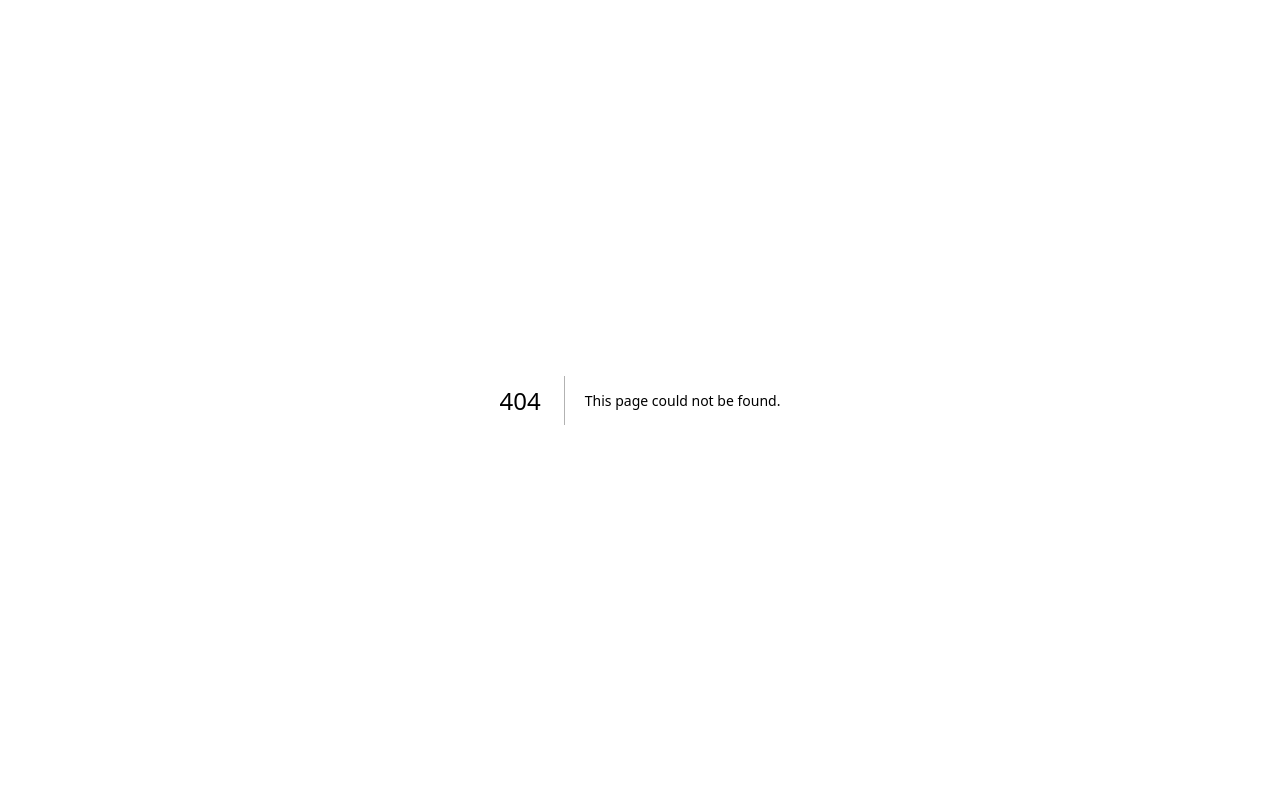
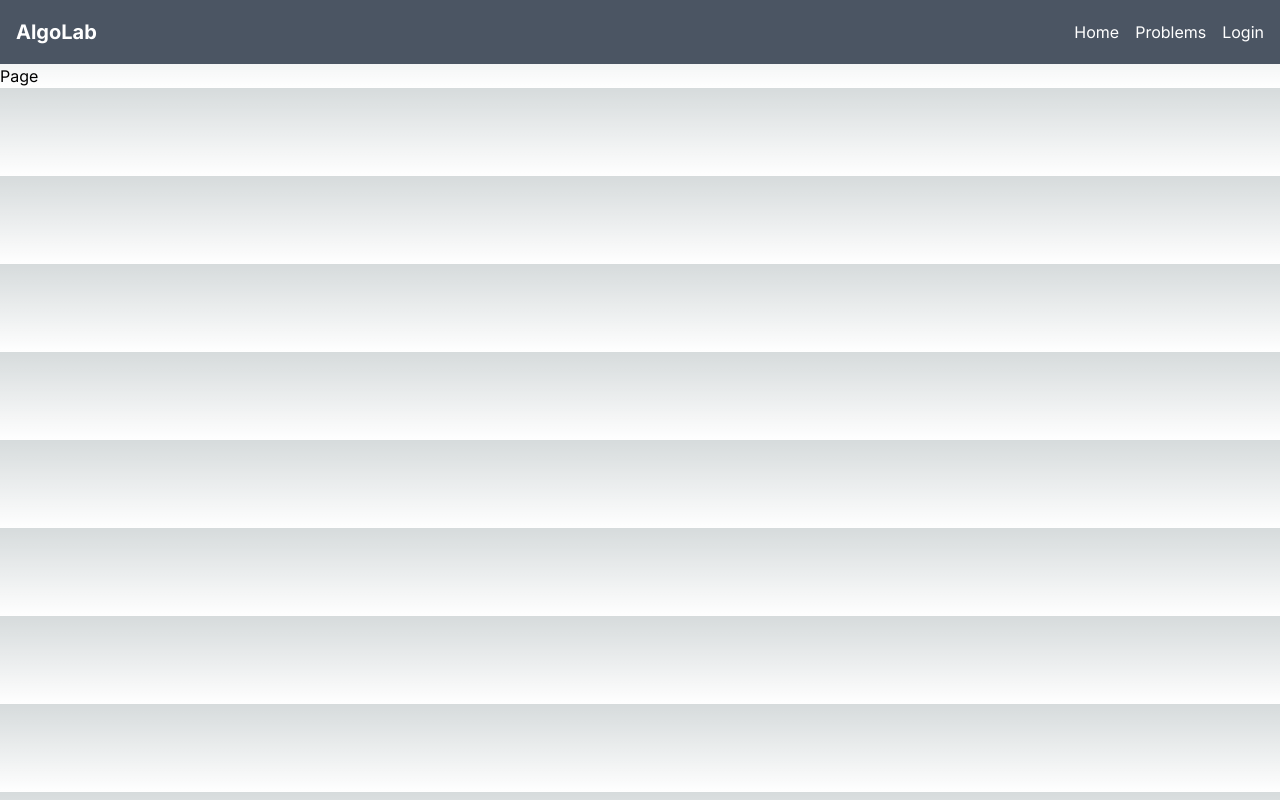
Before and after one commit to agamswaroop619/leetcode-clone, a Next.js app in the folder app/: page /problem in a window 1280 px wide. Before the commit this address had no page. Built offline with nearby package versions, Linux system fonts and the light colour scheme.

Commit message:
Commit for problems page

```diff
--- a/app/src/app/components/navbar.tsx
+++ b/app/src/app/components/navbar.tsx
@@ -7,12 +7,12 @@ const Navbar = () => {
         <div className='text-white text-xl font-bold'>AlgoLab</div>
         <ul className='flex space-x-4'>
           <li>
-            <a href='#' className='text-white'>
+            <a href='/' className='text-white'>
               Home
             </a>
           </li>
           <li>
-            <a href='#' className='text-white'>
+            <a href='/problem' className='text-white'>
               Problems
             </a>
           </li>
--- /dev/null
+++ b/app/src/app/problem/layout.tsx
@@ -0,0 +1,21 @@
+import type { Metadata } from 'next'
+import { Inter } from 'next/font/google'
+const inter = Inter({ subsets: ['latin'] })
+import '../globals.css';
+
+export const metadata: Metadata = {
+  title: 'AlgoLab',
+  description: 'Explore different problems and prepare yourself!',
+}
+
+export default function RootLayout({
+  children,
+}: {
+  children: React.ReactNode
+}) {
+  return (
+    <html lang="en">
+      <body className={inter.className}>{children}</body>
+    </html>
+  )
+}
--- /dev/null
+++ b/app/src/app/problem/page.tsx
@@ -0,0 +1,12 @@
+import React from 'react'
+import Navbar from '../components/navbar'
+type Props = {}
+
+export default function page(props: Props) {
+  return (
+    <>
+    <Navbar/>
+    Page
+    </>
+  )
+}
```
